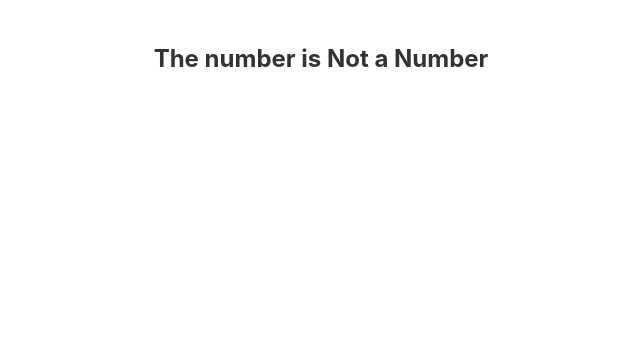
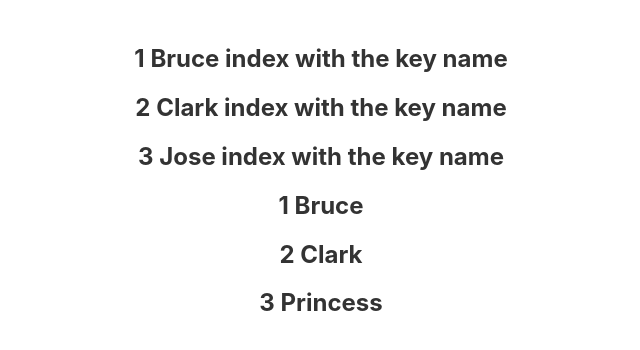
Before and after one commit to markusradl/hello-world, a Svelte app: page / in a window 1280 px wide. Shown: the top 350 px of the page, without its empty margins (319-959 px from the left). Built offline with nearby package versions, Linux system fonts and the light colour scheme.

Commit message:
List rendering with each and why a key is mandat
with #each and ending /each a loop is defined
array as element, index (key)
key can be every variable in the array or the id

```diff
--- a/src/App.svelte
+++ b/src/App.svelte
@@ -1,17 +1,21 @@
 <script>
-	const num = 'Stringggg'
+	const names = ['Bruce', 'Clark', 'Jose']
+	const fullNames = [
+		{ first: 'Bruce', last: 'Wayne'},
+		{ first: 'Clark', last: 'Kent'},
+		{ first: 'Princess', last: 'Diana'},
+	]
 </script>
 
 <main>
-	{#if num === 0}
-		<h2>The number is Zero</h2>
-	{:else if num < 0}
-		<h2>The number is negativ</h2>
-		{:else if num > 0}
-	<h2>The number is positive</h2>
-	{:else}
-		<h2>The number is Not a Number</h2>
-	{/if}
+	{#each names as name, index (name)}
+		<h2>{index + 1} {name} index with the key name</h2>
+	{/each}
+
+	{#each fullNames as name, index (name.first)}
+		<h2>{index + 1} {name.first}</h2>
+	{/each}
+
 </main>
 
 <style>
```
